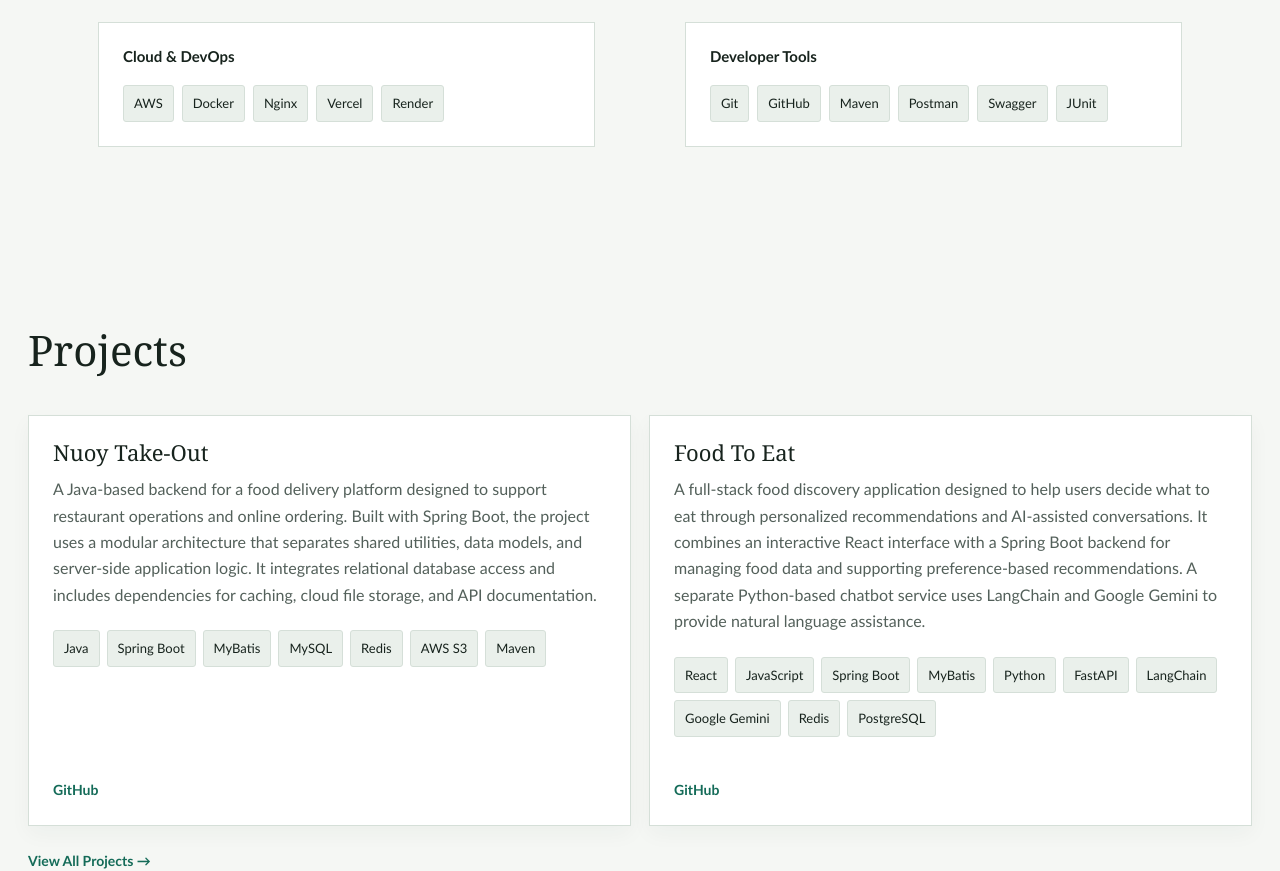
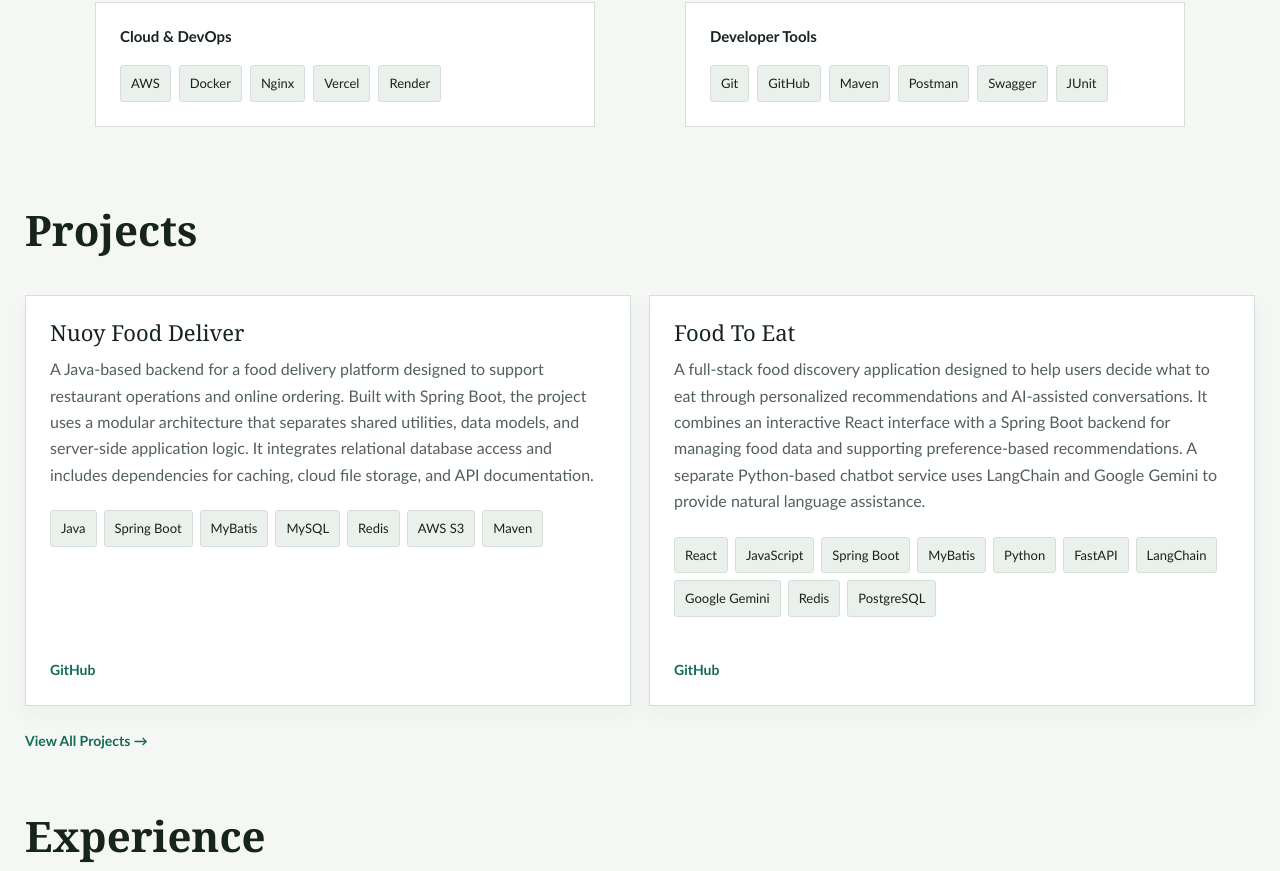
Before and after one commit to Nuoyx/nuoy-personal-website-frontend, a React (Vite) app: page / in a window 1280 px wide. Shown: the part 1427-2298 px from the top of the page. Built offline with nearby package versions, Linux system fonts and the light colour scheme.

Commit message:
feat: update project details and enhance home section styles

```diff
--- a/src/data/projects.ts
+++ b/src/data/projects.ts
@@ -10,8 +10,8 @@
 
 export const projects: Project[] = [
   {
-    slug: "nuoy-take-out",
-    title: "Nuoy Take-Out",
+    slug: "nuoy-food-deliver",
+    title: "Nuoy Food Deliver",
     description:
       "A Java-based backend for a food delivery platform designed to support restaurant operations and online ordering. Built with Spring Boot, the project uses a modular architecture that separates shared utilities, data models, and server-side application logic. It integrates relational database access and includes dependencies for caching, cloud file storage, and API documentation.",
     technologies: [
--- a/src/pages/home/HomePage.css
+++ b/src/pages/home/HomePage.css
@@ -6,7 +6,7 @@
 .home-section {
   max-width: 1300px;
   margin: 0 auto;
-  padding: 80px 28px;
+  padding: 60px 25px 0px 25px;
 }
 
 .home-section__container {
@@ -23,7 +23,7 @@
 .home-section__heading h2 {
   margin: 0;
   font-size: 42px;
-  font-weight: 400;
+  font-weight: 600;
 }
 
 .home-section__heading span {
--- a/src/pages/home/contact/Contact.css
+++ b/src/pages/home/contact/Contact.css
@@ -5,11 +5,6 @@
 .contact .home-section__container {
   display: flex;
   flex-direction: column;
-  gap: 24px;
-}
-
-.contact .home-section__heading h2 {
-  font-weight: 700;
 }
 
 .contact__content {
```
